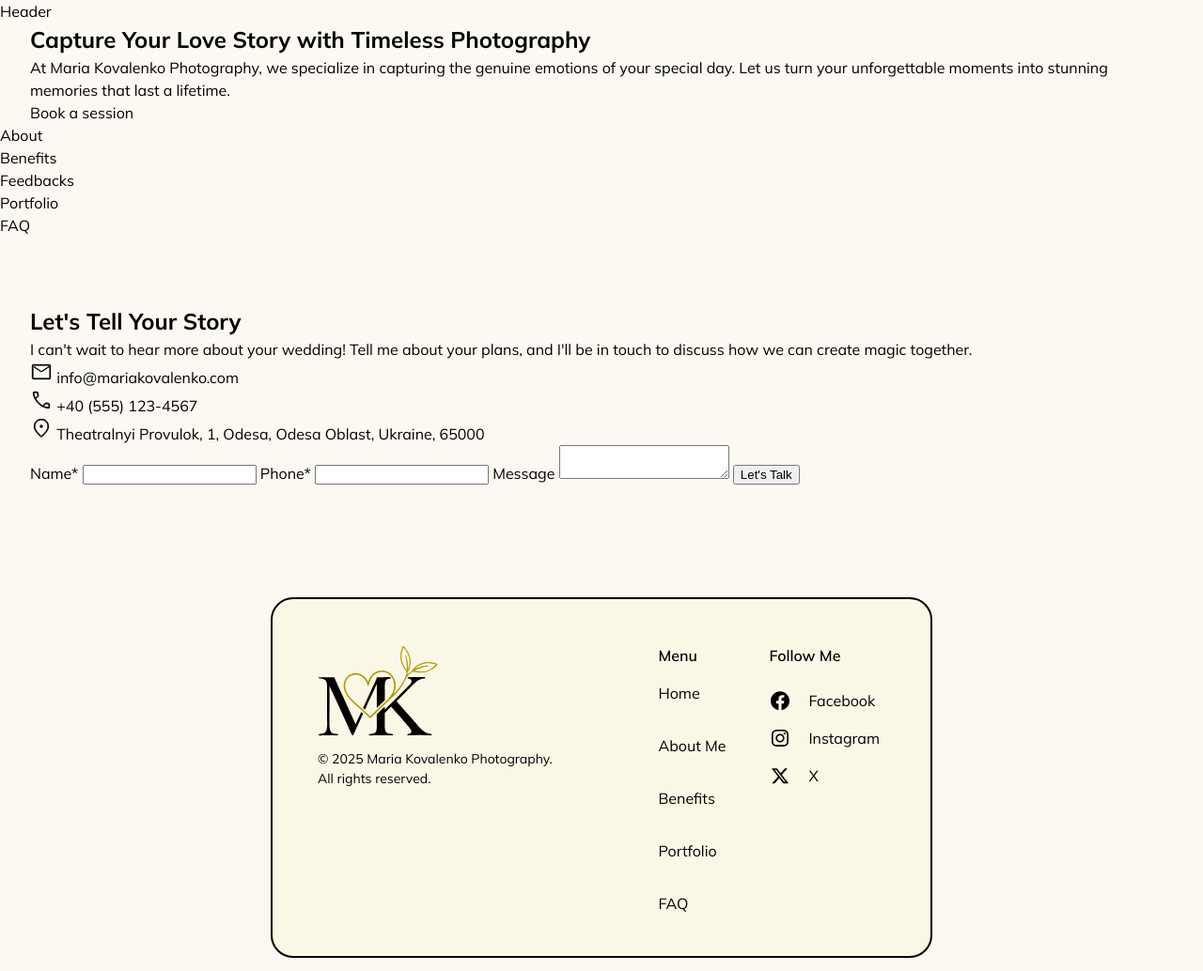
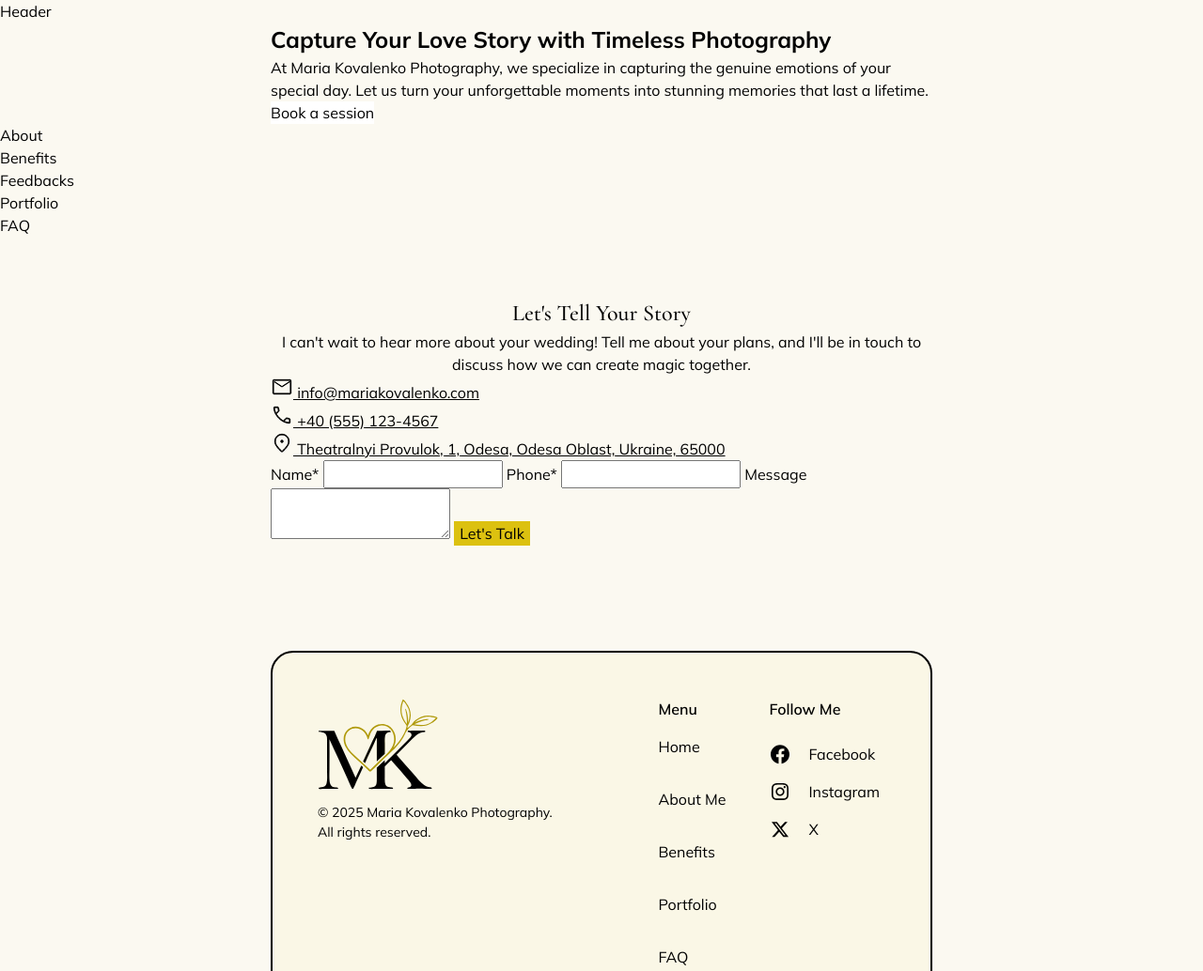
Before and after one commit to OlehMelnykGIT/kava_java_team-3, a website built with Vite: page src/index.html in a window 1280 px wide. Shown: the top 1034 px of the page at 94% size. Built offline with nearby package versions, Linux system fonts and the light colour scheme.

Commit message:
Add shared section layout and visual utility classes

```diff
--- a/src/css/about.css
+++ b/src/css/about.css
@@ -1 +1 @@
-.section { padding: 72px 0; }
+/* About section styles. Shared rules are in common.css. */
--- a/src/css/benefits.css
+++ b/src/css/benefits.css
@@ -1 +1 @@
-.section { padding: 72px 0; }
+/* Benefits section styles. Shared rules are in common.css. */
--- /dev/null
+++ b/src/css/common.css
@@ -0,0 +1,59 @@
+/* Containers own horizontal spacing; sections own vertical spacing. */
+.section {
+  padding-block: 64px;
+}
+
+/* Only shared, confirmed typography. Sizes belong to the section until verified. */
+.section-title {
+  font-family: var(--font-display);
+  font-weight: 500;
+  text-align: center;
+}
+
+.section-description {
+  font-family: var(--font-body);
+  text-align: center;
+}
+
+/* Button geometry must be taken from its Figma component. */
+.button {
+  display: inline-flex;
+  align-items: center;
+  justify-content: center;
+  font: inherit;
+  text-align: center;
+  text-decoration: none;
+}
+
+.button--primary {
+  color: var(--color-text);
+  background-color: var(--color-accent);
+  border: 0;
+}
+
+.button--white {
+  color: var(--color-text);
+  background-color: var(--color-white);
+  border: 0;
+}
+
+.text-link {
+  text-decoration: underline;
+}
+
+@media only screen and (max-width: 767px) {
+  .hero {
+    padding-block: 32px;
+  }
+
+  .button--mobile-full {
+    width: 100%;
+  }
+}
+
+/* Desktop section spacing from the agreed shared layout. */
+@media only screen and (min-width: 1440px) {
+  .section {
+    padding-block: 112px;
+  }
+}
--- a/src/css/contacts.css
+++ b/src/css/contacts.css
@@ -1 +1 @@
-.section { padding: 72px 0; }
+/* Contacts section styles. Shared rules are in common.css. */
--- a/src/css/container.css
+++ b/src/css/container.css
@@ -1,25 +1,21 @@
-/* Shared layout container. Section-specific styles belong in their own CSS files. */
+/* Containers own width and horizontal spacing. */
 .container {
   width: 100%;
-  max-width: 1440px;
+  max-width: 375px;
   margin: 0 auto;
-  padding: 0 16px;
-}
-
-@media only screen and (min-width: 375px) {
-  .container {
-    padding: 0 24px;
-  }
+  padding-inline: 20px;
 }
 
 @media only screen and (min-width: 768px) {
   .container {
-    padding: 0 32px;
+    max-width: 768px;
+    padding-inline: 32px;
   }
 }
 
 @media only screen and (min-width: 1440px) {
   .container {
-    padding: 0 64px;
+    max-width: 1440px;
+    padding-inline: 64px;
   }
 }
--- a/src/css/faq.css
+++ b/src/css/faq.css
@@ -1 +1 @@
-.section { padding: 72px 0; }
+/* Faq section styles. Shared rules are in common.css. */
--- a/src/css/feedbacks.css
+++ b/src/css/feedbacks.css
@@ -1 +1 @@
-.section { padding: 72px 0; }
+/* Feedbacks section styles. Shared rules are in common.css. */
--- a/src/css/portfolio.css
+++ b/src/css/portfolio.css
@@ -1 +1 @@
-.section { padding: 72px 0; }
+/* Portfolio section styles. Shared rules are in common.css. */
--- a/src/css/reset.css
+++ b/src/css/reset.css
@@ -32,3 +32,10 @@ img {
   max-width: 100%;
   height: auto;
 }
+
+button,
+input,
+textarea,
+select {
+  font: inherit;
+}
--- a/src/css/styles.css
+++ b/src/css/styles.css
@@ -1,6 +1,7 @@
 @import url("./reset.css");
 @import url("./base.css");
 @import url("./container.css");
+@import url("./common.css");
 @import url("./header.css");
 @import url("./hero.css");
 @import url("./about.css");
--- a/src/partials/contacts.html
+++ b/src/partials/contacts.html
@@ -1,14 +1,14 @@
 <section class="section contacts" id="contacts">
   <div class="container contacts-container">
-    <h2 class="contacts-title">Let's Tell Your Story</h2>
-    <p class="contacts-text">
+    <h2 class="section-title contacts-title">Let's Tell Your Story</h2>
+    <p class="section-description contacts-text">
       I can't wait to hear more about your wedding! Tell me about your plans,
       and I'll be in touch to discuss how we can create magic together.
     </p>
 
     <ul class="contacts-list">
       <li class="contacts-item">
-        <a class="contacts-link" href="mailto:info@mariakovalenko.com">
+        <a class="text-link contacts-link" href="mailto:info@mariakovalenko.com">
           <svg class="contacts-icon" width="24" height="24" aria-hidden="true">
             <use href="./img/icons.svg#mail"></use>
           </svg>
@@ -16,7 +16,7 @@
         </a>
       </li>
       <li class="contacts-item">
-        <a class="contacts-link" href="tel:+405551234567">
+        <a class="text-link contacts-link" href="tel:+405551234567">
           <svg class="contacts-icon" width="24" height="24" aria-hidden="true">
             <use href="./img/icons.svg#call"></use>
           </svg>
@@ -25,7 +25,7 @@
       </li>
       <li class="contacts-item">
         <a
-          class="contacts-link"
+          class="text-link contacts-link"
           href="https://www.google.com/maps/search/?api=1&query=Odesa+National+Academic+Opera+and+Ballet+Theatre,+Theatralnyi+Provulok+1,+Odesa,+Ukraine"
           target="_blank"
           rel="noopener noreferrer"
@@ -66,7 +66,7 @@
         <textarea class="contacts-textarea" name="message"></textarea>
       </label>
 
-      <button class="contacts-btn" type="submit">Let's Talk</button>
+      <button class="button button--primary button--mobile-full contacts-btn" type="submit">Let's Talk</button>
     </form>
   </div>
 </section>
--- a/src/partials/hero.html
+++ b/src/partials/hero.html
@@ -7,6 +7,6 @@
                 us turn your
                 unforgettable moments into stunning memories that last a lifetime.</p>
         </div>
-        <a href="#contacts" class="hero-link">Book a session</a>
+        <a href="#contacts" class="button button--white button--mobile-full hero-link">Book a session</a>
     </div>
 </section>
```
